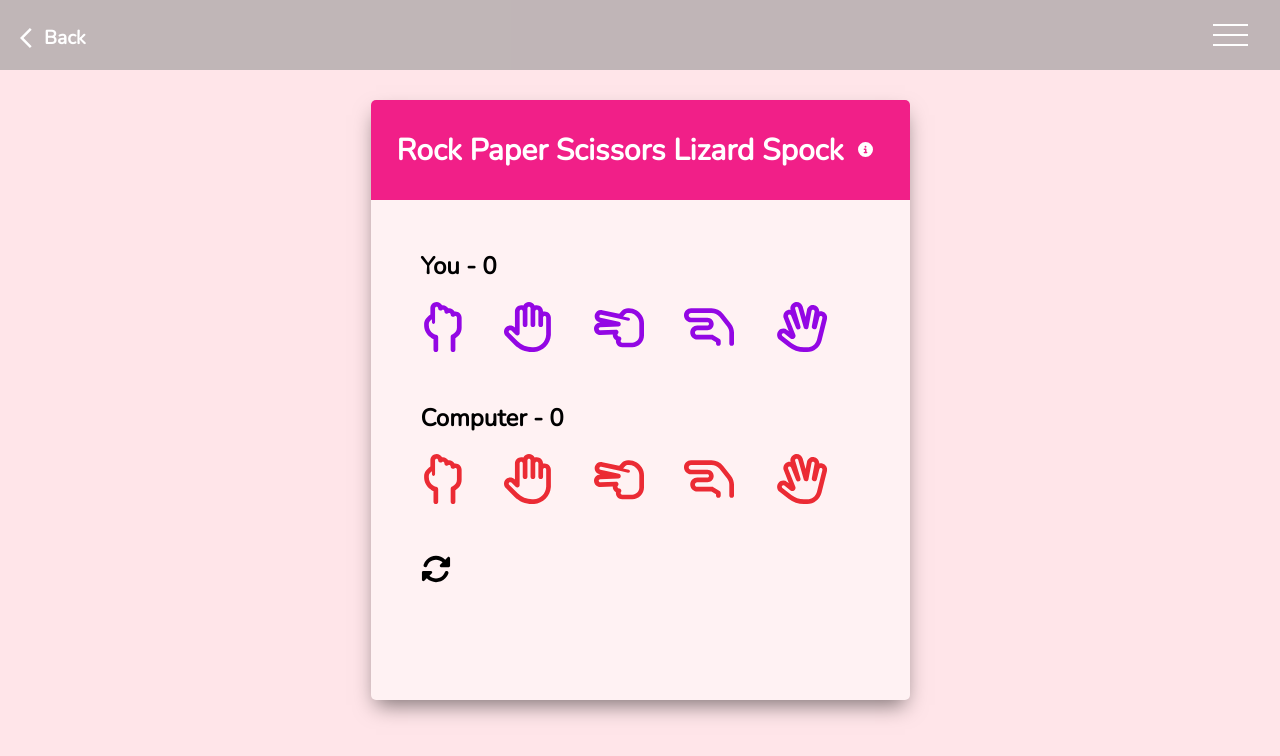
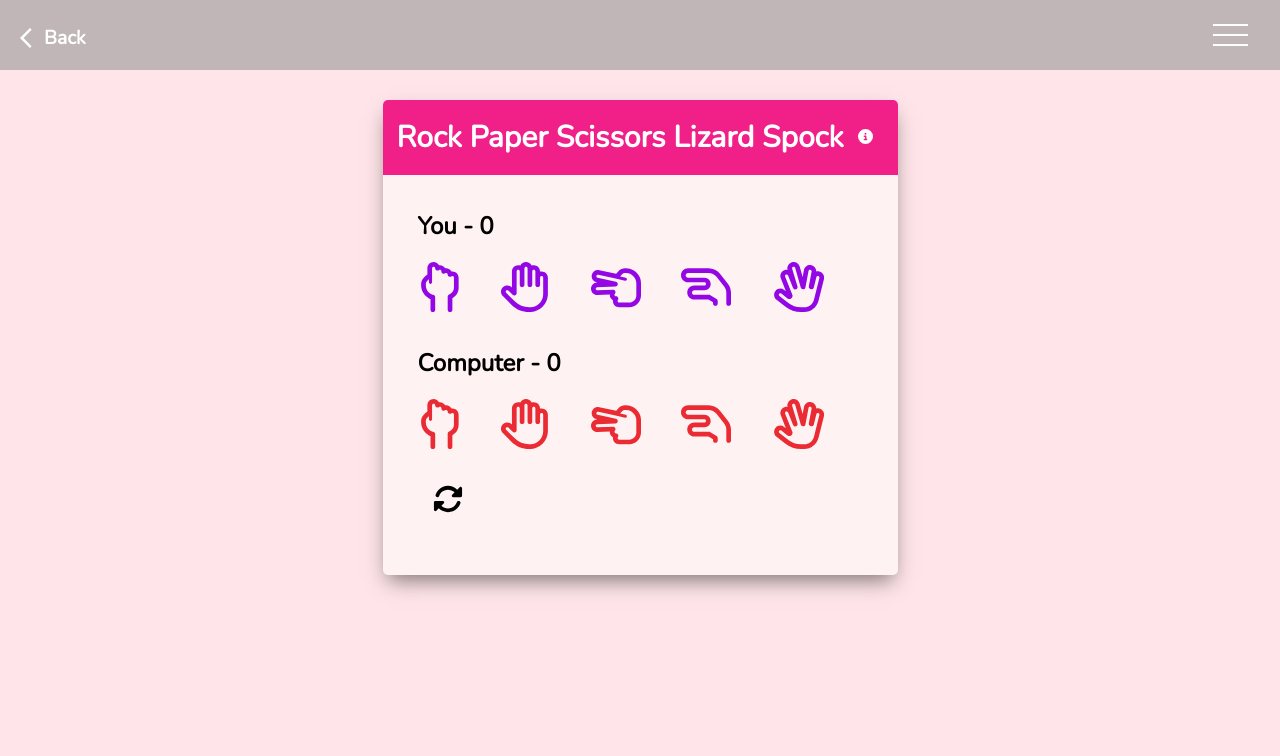
Before and after one commit to PyonAU/my-cv, a Next.js app: page /projects/spock-rock in a window 1280 px wide. Shown: the top 756 px of the page. Built offline with nearby package versions, Linux system fonts and the light colour scheme.

Commit message:
fix: fixed styling adjusted size for smaller laptop

```diff
--- a/app/projects/(project)/calculator/calculator-components/Calculator.module.css
+++ b/app/projects/(project)/calculator/calculator-components/Calculator.module.css
@@ -1,5 +1,5 @@
 .container {
-  margin-top: 150px;
+  margin-top: 115px;
   display: flex;
   justify-content: center;
   align-items: center;
--- a/app/projects/(project)/spock-rock/SpockRockGame.module.css
+++ b/app/projects/(project)/spock-rock/SpockRockGame.module.css
@@ -13,6 +13,14 @@
   box-shadow: 0 10px 20px -5px rgba(0, 0, 0, 0.5);
 }
 
+/* Media Query: smaller laptop */
+@media screen and (max-width: 2000px) {
+  .gameContainer {
+    width: 515px;
+    height: 475px;
+  }
+}
+
 /* Media Query: iPhone (Vertical) */
 @media screen and (max-width: 376px) {
   .gameContainer {
--- a/app/projects/(project)/spock-rock/spock-rock-components/Header.module.css
+++ b/app/projects/(project)/spock-rock/spock-rock-components/Header.module.css
@@ -26,7 +26,7 @@
 .popupContainer {
   width: 300px;
   height: 250px;
-  background:rgb(241, 31, 136);
+  background: rgb(241, 31, 136);
   border-radius: 6px;
   position: absolute;
   top: 50%;
@@ -54,6 +54,13 @@
   cursor: pointer;
 }
 
+/* Media Query: smaller laptop */
+@media screen and (max-width: 2000px) {
+  .header {
+    height: 75px;
+  }
+}
+
 /* Media Query: iPhone (Vertical) */
 @media screen and (max-width: 376px) {
   .title {
--- a/app/projects/(project)/spock-rock/spock-rock-components/Player.module.css
+++ b/app/projects/(project)/spock-rock/spock-rock-components/Player.module.css
@@ -33,6 +33,13 @@
   color: black !important;
 }
 
+/* Media Query: smaller laptop */
+@media screen and (max-width: 2000px) {
+  .playerContainer {
+    margin: 35px;
+  }
+}
+
 /* Media Query: iPhone (Vertical) */
 @media screen and (max-width: 376px) {
   .playerContainer {
--- a/app/projects/(project)/spock-rock/spock-rock-components/Result.module.css
+++ b/app/projects/(project)/spock-rock/spock-rock-components/Result.module.css
@@ -11,6 +11,13 @@
   color: black;
 }
 
+/* Media Query: smaller laptop */
+@media screen and (max-width: 2000px) {
+  .resultContainer {
+    margin-top: -30px;
+  }
+}
+
 /* Media Query: iPhone (Vertical) */
 @media screen and (max-width: 376px) {
   .resultContainer {
```
